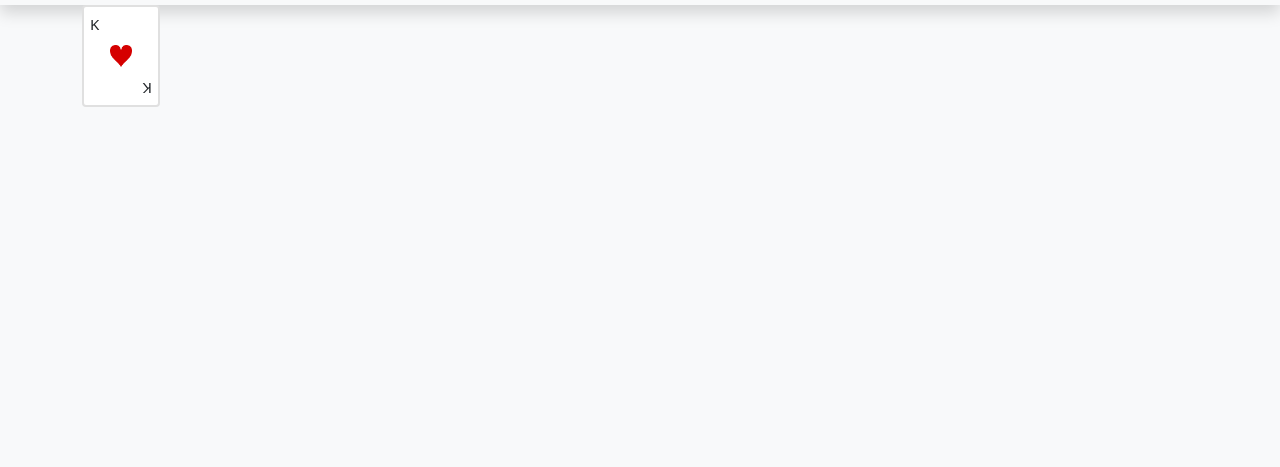
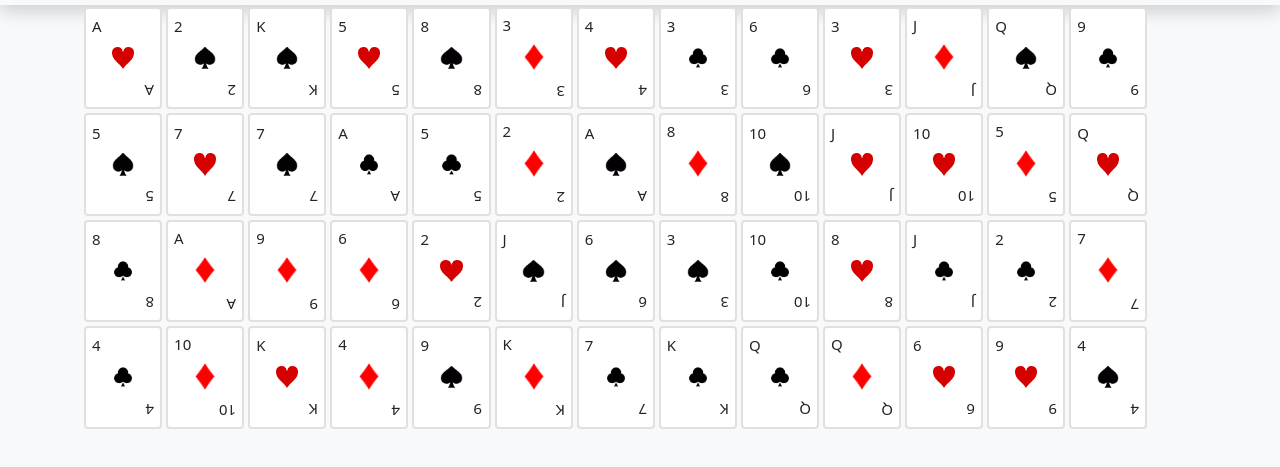
Before and after one commit to hazelisles/vanillajs, a plain HTML site: page 02_Memory Match/card.html in a window 1280 px wide. Shown: the part 45-512 px from the top of the page. Drawn offline with nearby package versions, Linux system fonts and the light colour scheme; a web font is replaced by a local one.

Commit message:
complete shuffling function, display whole deck

```diff
--- a/02_Memory Match/card.css
+++ b/02_Memory Match/card.css
@@ -2,6 +2,8 @@
   flex: 7% 0 1;
   height: 8vw;
   border: 2px solid #e0e0e0;
+  margin: 2px;
+  box-sizing: border-box;
 }
 
 .card img {
--- a/02_Memory Match/card.html
+++ b/02_Memory Match/card.html
@@ -19,7 +19,7 @@
       <a href="../index.html" class="text-decoration-none">HOME</a>
     </div>
   </nav>
-  <div id="cards" class="container d-flex">
+  <div id="cards" class="container d-flex flex-wrap">
 
   </div>
   <script src="card.js"></script>
--- a/02_Memory Match/card.js
+++ b/02_Memory Match/card.js
@@ -1,6 +1,6 @@
 const utility = {
   newDeck() {
-    const numbers = ["1", "2", "3", "4", "5", "6", "7", "8", "9", "10", "J", "Q", "K", "A"];
+    const numbers = ["2", "3", "4", "5", "6", "7", "8", "9", "10", "J", "Q", "K", "A"];
     const symbols = ["/02_Memory Match/Clubs.png", "/02_Memory Match/Diamonds.png", "/02_Memory Match/Hearts.png", "/02_Memory Match/Spades.png"];
     const deck = [];
     for (let i = 0; i < symbols.length; i++) {
@@ -9,12 +9,21 @@ const utility = {
       }
     }
     return deck;
+  },
+  getRandomOrderArray(num) {
+    // use Fisher-Yates Shuffle to thorough shuffling
+    const array = Array.from(Array(num).keys());
+    for (let i = array.length - 1; i > 0; i--) {
+      let randIndex = Math.floor(Math.random() * (i + 1));
+      [array[i], array[randIndex]] = [array[randIndex], array[i]];
+    }
+    return array;
   }
 }
 const view = {
   displayCards() {
     const board = document.getElementById("cards");
-    board.innerHTML = this.getCardElement(40);
+    board.innerHTML = utility.getRandomOrderArray(52).map(i => this.getCardElement(i)).join("");
   },
   getCardElement(index) {
     const deck = utility.newDeck();
```
